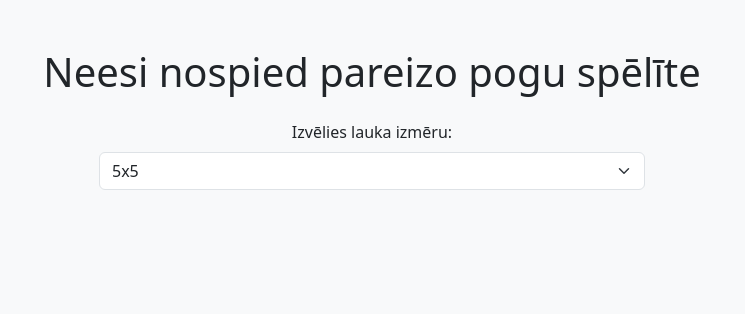
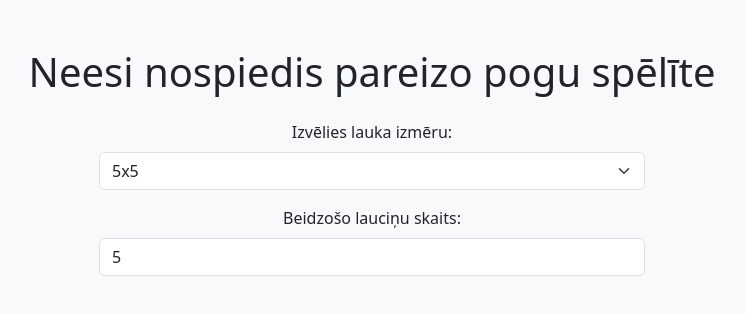
Before and after one commit to robertsOzols06/Ricarda-programma, a plain HTML site: page index.html in a window 1280 px wide. Shown: the whole page, without its empty margins (268-1013 px from the left). Drawn offline with nearby package versions, Linux system fonts and the light colour scheme.

Commit message:
pievienoju beidzošo lauciņu skaita izvēli

```diff
--- a/index.html
+++ b/index.html
@@ -9,7 +9,7 @@
 </head>
 <body class="bg-light text-center">
     <div class="container py-5">
-        <h1 class="mb-4">Neesi nospied pareizo pogu spēlīte</h1>
+        <h1 class="mb-4">Neesi nospiedis pareizo pogu spēlīte</h1>
 
         <div class="row mb-3">
             <div class="col-md-6 offset-md-3">
@@ -20,6 +20,13 @@
                 </select>
             </div>
         </div>
+        <div class="row mb-4">
+            <div class="col-md-6 offset-md-3">
+                <label for="bombCount" class="form-label">Beidzošo lauciņu skaits:</label>
+                <input type="number" id="bombCount" class="form-control" value="5" min="1">
+            </div>
+        </div>
+
     </div>
     </body>
 </html>
```
